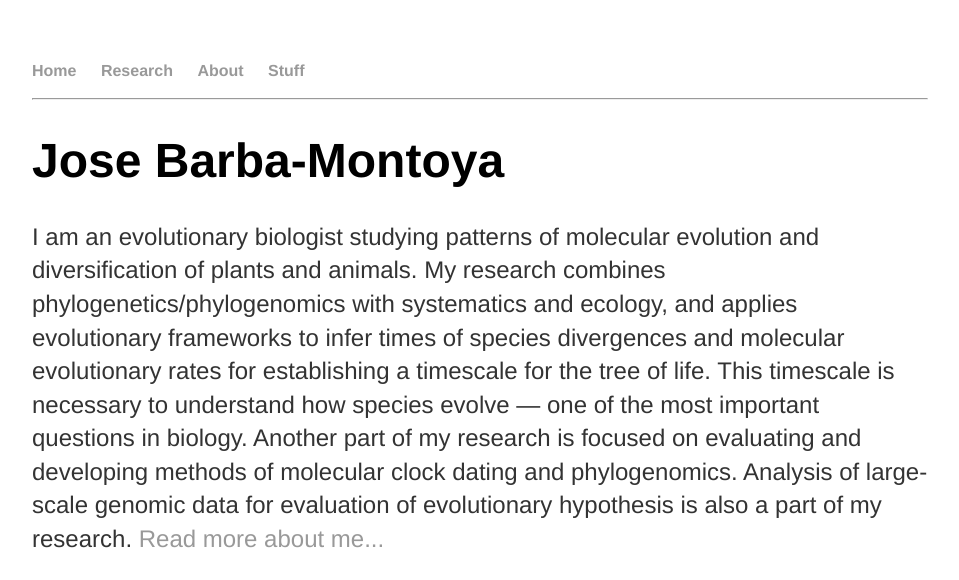
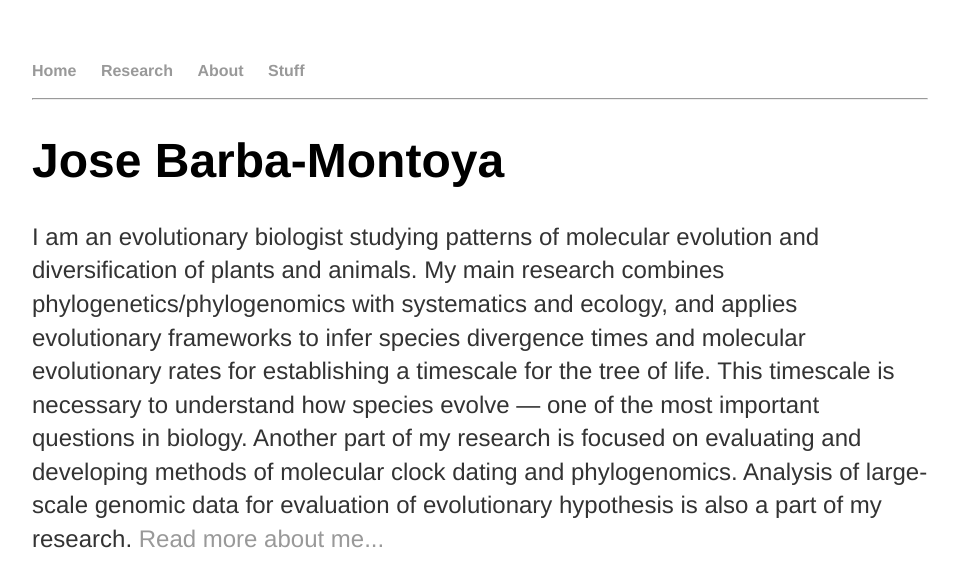
Before and after one commit to josebarbamontoya/josebarbamontoya.github.io, a Jekyll site: the page built from index.html, in a window 1280 px wide. Shown: the top 580 px of the page, without its empty margins (160-1119 px from the left). Built offline with Jekyll 4.4.1, drawn with Linux system fonts in a browser that asks for light colours; grey boxes are pictures that could not be loaded.

Commit message:
Update index.html

```diff
--- a/index.html
+++ b/index.html
@@ -4,6 +4,6 @@
 ---
 <div class="blurb">
 	<h1>Jose Barba-Montoya</h1>
-	<p>I am an evolutionary biologist studying patterns of molecular evolution and diversification of plants and animals. My research combines phylogenetics/phylogenomics with systematics and ecology, and applies evolutionary frameworks to infer times of species divergences and molecular evolutionary rates for establishing a timescale for the tree of life. This timescale is necessary to understand how species evolve — one of the most important questions in biology. Another part of my research is focused on evaluating and developing methods of molecular clock dating and phylogenomics. Analysis of large-scale genomic data for evaluation of evolutionary hypothesis is also a part of my research</em>. <a href="/about">Read more about me...</a></p>
+	<p>I am an evolutionary biologist studying patterns of molecular evolution and diversification of plants and animals. My main research combines phylogenetics/phylogenomics with systematics and ecology, and applies evolutionary frameworks to infer species divergence times and molecular evolutionary rates for establishing a timescale for the tree of life. This timescale is necessary to understand how species evolve — one of the most important questions in biology. Another part of my research is focused on evaluating and developing methods of molecular clock dating and phylogenomics. Analysis of large-scale genomic data for evaluation of evolutionary hypothesis is also a part of my research</em>. <a href="/about">Read more about me...</a></p>
 	<p style="text-align:center;"><img src="img/photo1.jpg" height="350" width="460"></p>
 </div><!-- /.blurb -->
```
